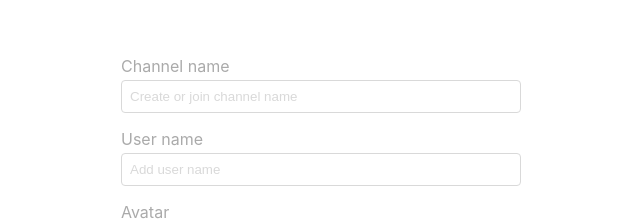
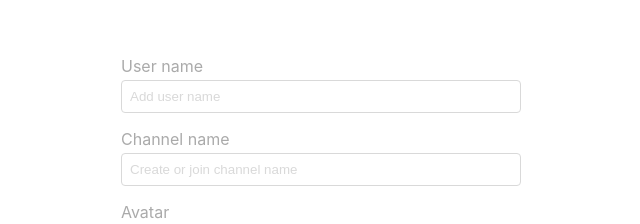
Before and after one commit to vydimitrov/chat-app, a Next.js app: page / in a window 1280 px wide. Shown: the part 207-431 px from the top of the page, without its empty margins (319-959 px from the left). Built offline with nearby package versions, Linux system fonts and the light colour scheme.

Commit message:
fix: put name first on login page

```diff
--- a/components/LoginForm/index.tsx
+++ b/components/LoginForm/index.tsx
@@ -30,20 +30,20 @@ export const LoginForm = () => {
     <LoginOuter>
       <form onSubmit={handleSubmit}>
         <InputsWrapper>
+          <Label label="User name">
+            <Input
+              value={name}
+              onChange={setName}
+              placeholder="Add user name"
+              required
+            />
+          </Label>
           <Label label="Channel name">
             <Input
               value={channelName}
               placeholder="Create or join channel name"
               required
               onChange={(value) => setChannelName(modifyChannelName(value))}
-            />
-          </Label>
-          <Label label="User name">
-            <Input
-              value={name}
-              onChange={setName}
-              placeholder="Add user name"
-              required
             />
           </Label>
           <Label label="Avatar">
```
